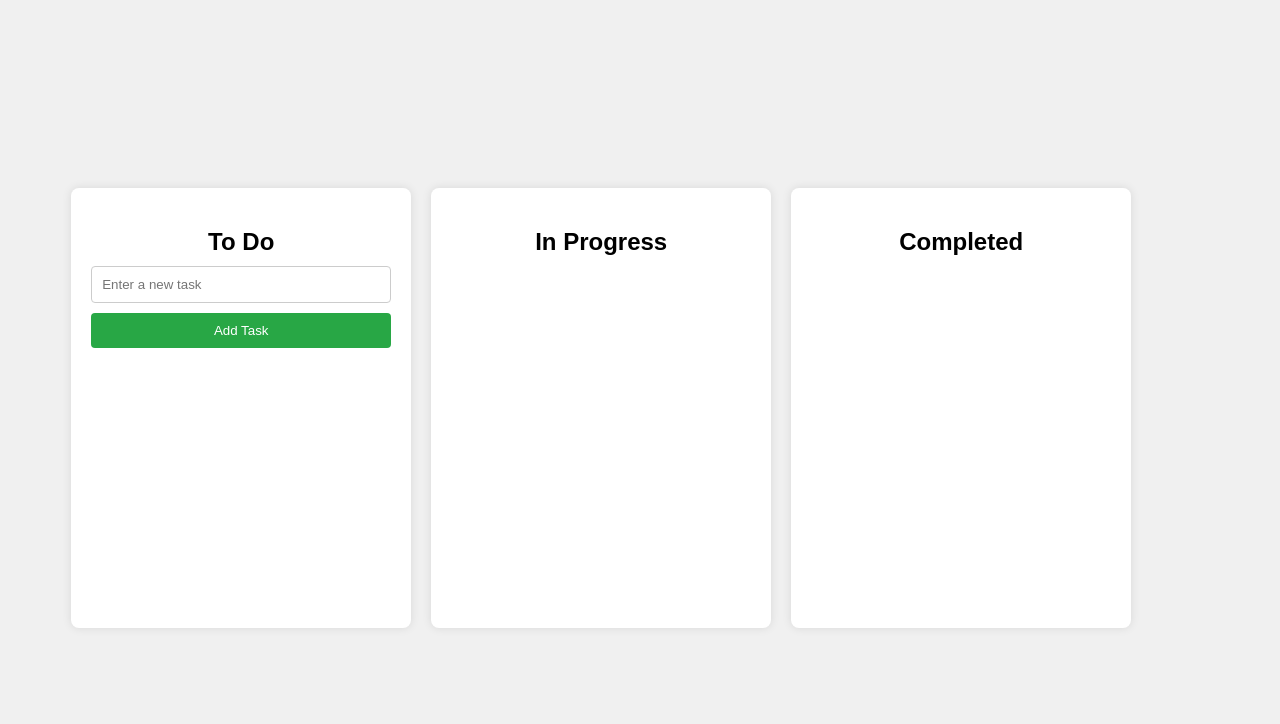
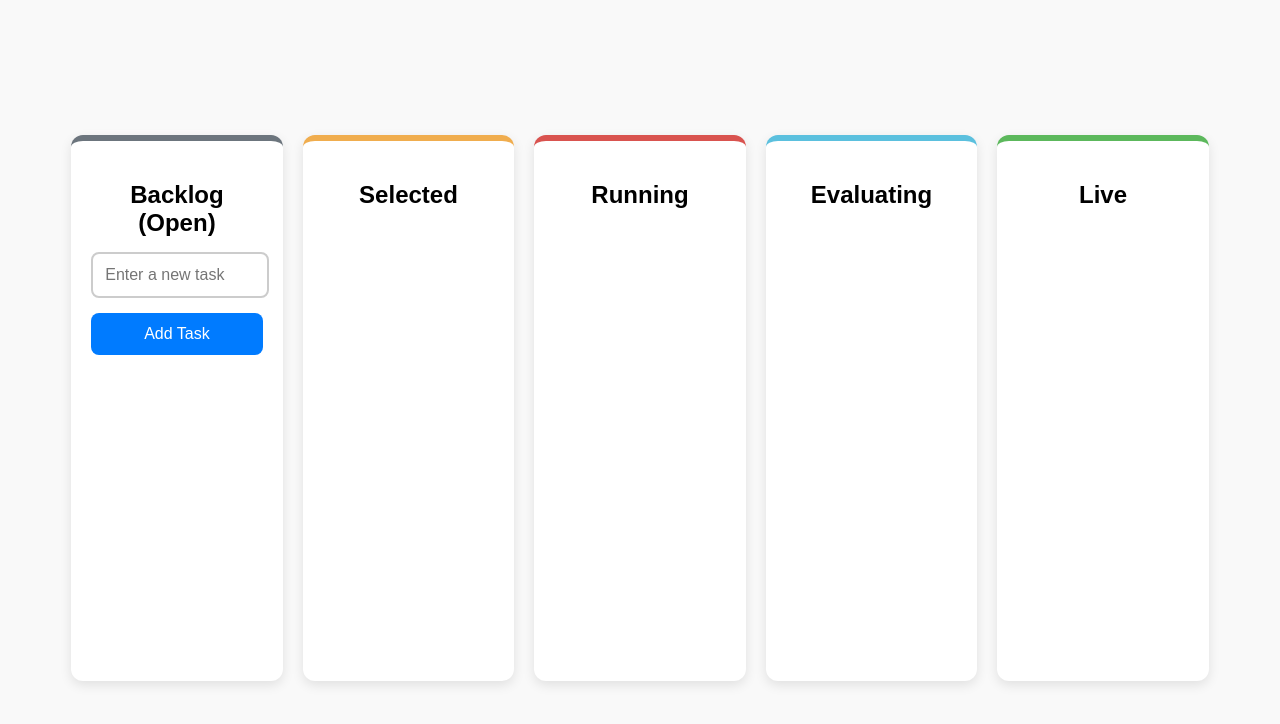
Before and after one commit to rotem-ziv21/task, a plain HTML site: page index.html in a window 1280 px wide. Drawn offline with Linux system fonts and the light colour scheme; no server answers.

Commit message:
Update index.html

```diff
--- a/index.html
+++ b/index.html
@@ -7,14 +7,14 @@
     <style>
         body {
             font-family: Arial, sans-serif;
-            background-color: #f0f0f0;
+            background-color: #f9f9f9;
             display: flex;
             justify-content: center;
             align-items: center;
             height: 100vh;
         }
         .task-board {
-            background-color: #f0f0f0;
+            background-color: #f9f9f9;
             padding: 20px;
             display: flex;
             gap: 20px;
@@ -23,48 +23,55 @@
             max-width: 1200px;
         }
         .task-container {
-            background-color: white;
+            background-color: #ffffff;
             padding: 20px;
-            border-radius: 8px;
-            box-shadow: 0 0 10px rgba(0, 0, 0, 0.1);
-            width: 300px;
-            min-height: 400px;
+            border-radius: 12px;
+            box-shadow: 0 4px 12px rgba(0, 0, 0, 0.1);
+            width: 280px;
+            min-height: 500px;
             display: flex;
             flex-direction: column;
         }
         .task-container h2 {
             text-align: center;
-            margin-bottom: 10px;
+            margin-bottom: 15px;
+            font-size: 1.5em;
         }
         #task-input {
             width: calc(100% - 22px);
-            padding: 10px;
-            margin-bottom: 10px;
-            border: 1px solid #ccc;
-            border-radius: 4px;
+            padding: 12px;
+            margin-bottom: 15px;
+            border: 2px solid #ccc;
+            border-radius: 8px;
+            font-size: 1em;
         }
         #add-task-btn {
             width: 100%;
-            padding: 10px;
-            background-color: #28a745;
+            padding: 12px;
+            background-color: #007bff;
             color: white;
             border: none;
-            border-radius: 4px;
+            border-radius: 8px;
             cursor: pointer;
+            font-size: 1em;
+            transition: background-color 0.3s ease;
         }
         #add-task-btn:hover {
-            background-color: #218838;
+            background-color: #0056b3;
         }
         .task-list {
             list-style-type: none;
             padding: 0;
             flex-grow: 1;
+            overflow-y: auto;
+            max-height: 350px;
         }
         .task-item {
-            background-color: #f8f9fa;
-            padding: 10px;
-            margin: 5px 0;
-            border-radius: 4px;
+            background-color: #ffffff;
+            padding: 15px;
+            margin: 10px 0;
+            border-radius: 10px;
+            box-shadow: 0 2px 8px rgba(0, 0, 0, 0.1);
             display: flex;
             justify-content: space-between;
             align-items: center;
@@ -73,9 +80,11 @@
             background-color: #dc3545;
             color: white;
             border: none;
-            border-radius: 4px;
+            border-radius: 8px;
             cursor: pointer;
-            padding: 5px;
+            padding: 8px;
+            font-size: 0.9em;
+            transition: background-color 0.3s ease;
         }
         .delete-btn:hover {
             background-color: #c82333;
@@ -84,19 +93,27 @@
 </head>
 <body>
     <div class="task-board">
-        <div class="task-container">
-            <h2>To Do</h2>
+        <div class="task-container" style="border-top: 6px solid #6c757d">
+            <h2>Backlog (Open)</h2>
             <input type="text" id="task-input" placeholder="Enter a new task">
             <button id="add-task-btn">Add Task</button>
             <ul class="task-list" id="task-list"></ul>
         </div>
-        <div class="task-container">
-            <h2>In Progress</h2>
+        <div class="task-container" style="border-top: 6px solid #f0ad4e">
+            <h2>Selected</h2>
             <ul class="task-list" id="in-progress-list"></ul>
         </div>
-        <div class="task-container">
-            <h2>Completed</h2>
-            <ul class="task-list" id="completed-list"></ul>
+        <div class="task-container" style="border-top: 6px solid #d9534f">
+            <h2>Running</h2>
+            <ul class="task-list" id="running-list"></ul>
+        </div>
+        <div class="task-container" style="border-top: 6px solid #5bc0de">
+            <h2>Evaluating</h2>
+            <ul class="task-list" id="evaluating-list"></ul>
+        </div>
+        <div class="task-container" style="border-top: 6px solid #5cb85c">
+            <h2>Live</h2>
+            <ul class="task-list" id="live-list"></ul>
         </div>
     </div>
 
@@ -255,3 +272,6 @@
 
         // Fetch tasks when page loads
         fetchTasks();
+    </script>
+</body>
+</html>
```
